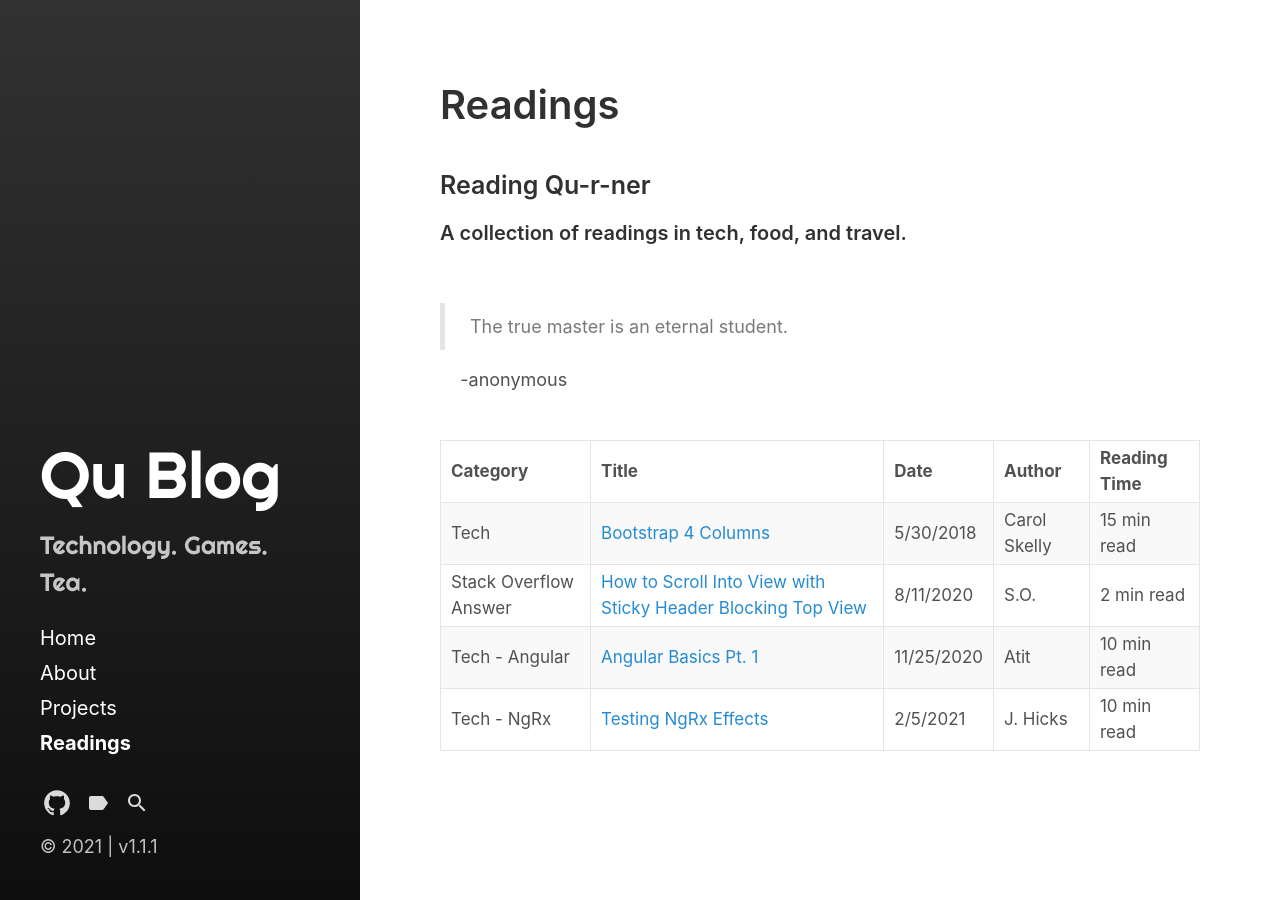
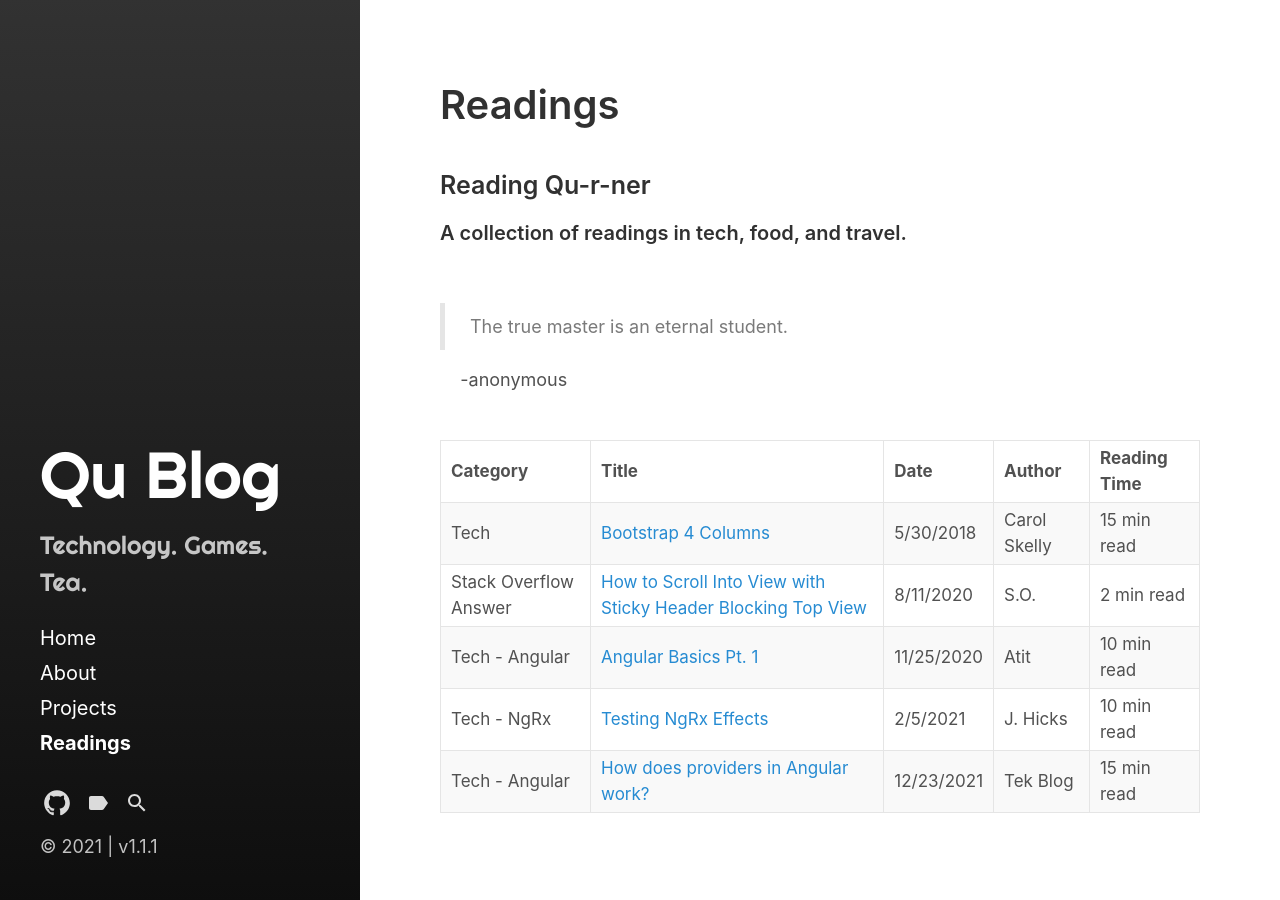
Before and after one commit to yiqu/yiqu.github.io, a Jekyll site: the page built from category/readings.md, in a window 1280 px wide. Built offline with Jekyll 4.4.1, drawn with Linux system fonts in a browser that asks for light colours; some web fonts are replaced.

Commit message:
Update readings.md

```diff
--- a/category/readings.md
+++ b/category/readings.md
@@ -19,3 +19,4 @@ title: Readings
 | Stack Overflow Answer|[How to Scroll Into View with Sticky Header Blocking Top View](https://stackoverflow.com/a/34726752/1751692)|8/11/2020|S.O.|2 min read|
 | Tech - Angular |[Angular Basics Pt. 1](https://medium.com/javascript-in-plain-english/tricky-interview-questions-in-angular-2020-part-3-659c0bc81a9d)|11/25/2020|Atit|10 min read|
 | Tech - NgRx |[Testing NgRx Effects](https://medium.com/swlh/unit-testing-ngrx-effects-7d543ac686c1)|2/5/2021|J. Hicks|10 min read|
+| Tech - Angular  |[How does providers in Angular work?](https://www.tektutorialshub.com/angular/angular-providers)|12/23/2021|Tek Blog|15 min read|
```
